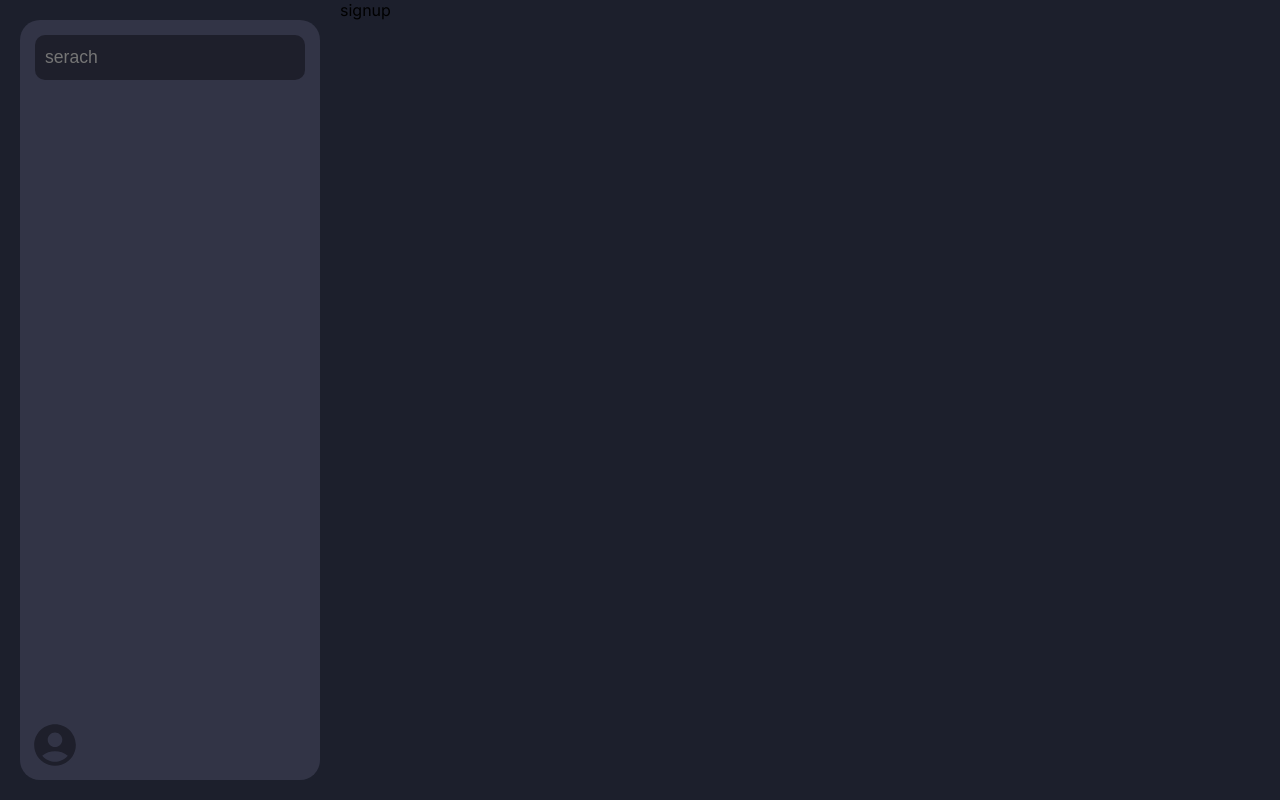
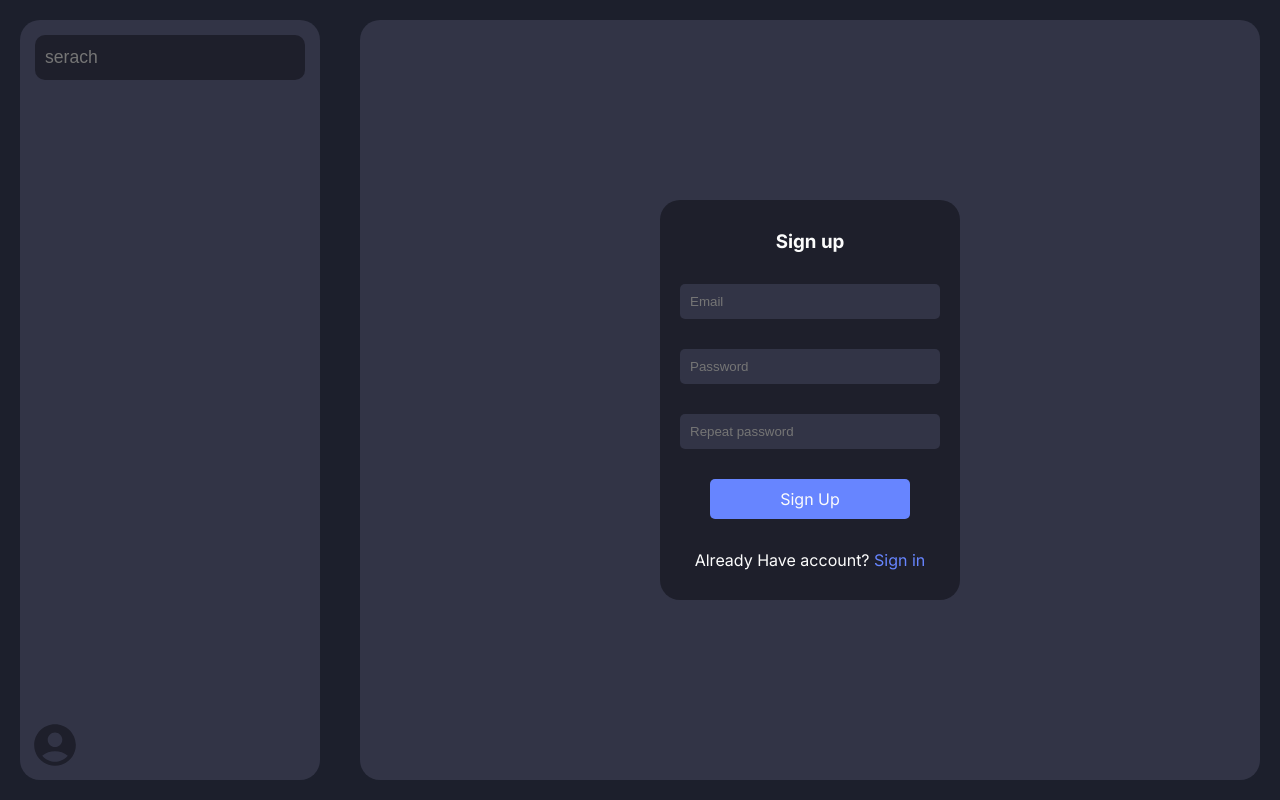
Before and after one commit to TheUs3rName/webchat, a Next.js app: page /auth/signup in a window 1280 px wide. Built offline with nearby package versions, Linux system fonts and the light colour scheme; no server answers.

Commit message:
complete the signup form & add the toast to forms

```diff
--- a/src/components/layout/Layout.js
+++ b/src/components/layout/Layout.js
@@ -1,5 +1,5 @@
 import styles from "@/styles/Layout.module.css";
-import Aside from "@/components/mdoule/Aside";
+import Aside from "@/components/module/Aside";
 
 function Layout({ children }) {
   return (
--- a/src/components/mdoule/Aside.js
+++ b/src/components/module/Aside.js
@@ -2,24 +2,9 @@ import { getChatList } from "@/services/httpClient";
 import styles from "@/styles/Aside.module.css";
 import { useQuery } from "@tanstack/react-query";
 import Link from "next/link";
-import { ThreeDots } from "react-loader-spinner";
 
 import { MdAccountCircle } from "react-icons/md";
-
-function Loader() {
-  return (
-    <ThreeDots
-      visible={true}
-      height="80"
-      width="80"
-      color="#1E1F2B"
-      radius="9"
-      ariaLabel="three-dots-loading"
-      wrapperStyle={{}}
-      wrapperClass=""
-    />
-  );
-}
+import Loader from "./Loader";
 
 function Aside() {
   const { data, isLoading } = useQuery({
--- /dev/null
+++ b/src/components/module/Loader.js
@@ -0,0 +1,20 @@
+import { ThreeDots } from "react-loader-spinner";
+
+function Loader() {
+  return (
+    <div>
+      <ThreeDots
+        visible={true}
+        height="10"
+        width="80"
+        color="#1E1F2B"
+        radius="9"
+        ariaLabel="three-dots-loading"
+        wrapperStyle={{}}
+        wrapperClass=""
+      />
+    </div>
+  );
+}
+
+export default Loader;
--- a/src/pages/api/hello.js
+++ /dev/null
@@ -1,5 +0,0 @@
-// Next.js API route support: https://nextjs.org/docs/api-routes/introduction
-
-export default function handler(req, res) {
-  res.status(200).json({ name: "John Doe" });
-}
--- a/src/pages/auth/signup/index.js
+++ b/src/pages/auth/signup/index.js
@@ -1,7 +1,86 @@
-import React from "react";
+import styles from "@/styles/Form.module.css";
+import { useState } from "react";
+import toast, { Toaster } from "react-hot-toast";
+import Link from "next/link";
+import { validateEmail, validatePassw } from "@/utils/formValidator";
+import { DONT_MATCH, INVALID_EMAIL, POS, SHORT_PASSW } from "@/utils/messages";
+import { useMutation } from "@tanstack/react-query";
+import { signUp } from "@/services/httpClient";
+import Loader from "@/components/module/Loader";
+import { useRouter } from "next/navigation";
 
 function index() {
-  return <div>signup</div>;
+  const [email, setEmail] = useState("");
+  const [passw, setPassw] = useState("");
+  const [rePassw, setRePassw] = useState("");
+
+  const { status, mutateAsync } = useMutation({
+    mutationKey: ["signUp"],
+    mutationFn: signUp,
+    retry: false,
+  });
+
+  const router = useRouter();
+
+  const signupHandler = async () => {
+    const isValidEmail = validateEmail(email);
+    const isValidPassw = validatePassw(passw);
+    const isPasswEquals = passw === rePassw;
+
+    if (!isValidEmail) {
+      return toast.error(INVALID_EMAIL, { position: POS });
+    }
+
+    if (!isPasswEquals) {
+      return toast.error(DONT_MATCH, { position: POS });
+    }
+
+    if (!isValidPassw) {
+      return toast.error(SHORT_PASSW, { position: POS });
+    }
+
+    const data = { email, password: passw };
+    const res = await mutateAsync(data);
+
+    if (res.status === "OK") {
+      toast.success(res.message, { position: POS });
+      setTimeout(() => {
+        router.push("/");
+      }, 1000);
+    } else {
+      toast.error(res.message, { position: POS });
+    }
+  };
+
+  return (
+    <div className={styles.container}>
+      <Toaster />
+      <div className={styles.main}>
+        <h3>Sign up</h3>
+        <input
+          value={email}
+          onChange={(e) => setEmail(e.target.value)}
+          placeholder="Email"
+        />
+        <input
+          value={passw}
+          onChange={(e) => setPassw(e.target.value)}
+          placeholder="Password"
+        />
+        <input
+          value={rePassw}
+          onChange={(e) => setRePassw(e.target.value)}
+          placeholder="Repeat password"
+        />
+        <div className={styles.button} onClick={signupHandler}>
+          {status === "pending" ? <Loader /> : "Sign Up"}
+        </div>
+        <p>
+          Already Have account? <Link href="/auth/signin">Sign in</Link>
+        </p>
+      </div>
+    </div>
+  );
 }
 
 export default index;
--- a/src/pages/index.js
+++ b/src/pages/index.js
@@ -3,8 +3,3 @@ import styles from "@/styles/Home.module.css";
 export default function Home() {
   return <div className={styles.main}></div>;
 }
-
-export async function getServerSideProps({ req }) {
-  console.log(req.headers);
-  return {props: {}}
-}
--- a/src/services/httpClient.js
+++ b/src/services/httpClient.js
@@ -7,7 +7,7 @@ const httpClient = axios.create({
 
 httpClient.interceptors.response.use(
   (res) => res.data,
-  (err) => err
+  (err) => err.response.data
 );
 
 const getChatList = async () => {
@@ -20,5 +20,15 @@ const signIn = async (data) => {
   return res;
 };
 
-export { getChatList, signIn };
+const signUp = async (data) => {
+  const res = httpClient.post("/auth/signup", data);
+  return res;
+};
+
+const whoAmI = async () => {
+  const res = httpClient.get("/auth/whoami");
+  return res;
+};
+
+export { getChatList, signIn, signUp, whoAmI };
 export default httpClient;
--- a/src/styles/Signin.module.css
+++ b/src/styles/Form.module.css
@@ -46,10 +46,14 @@
     color: var(--blue-color);
 }
 
-.main button {
+.button {
+    display: flex;
+    justify-content: center;
+    align-items: center;
     background-color: var(--blue-color);
     border: none;
     width: 60%;
+    height: 20px;
     padding: 10px;
     border-radius: 5px;
     color: #fcfcfc;
@@ -57,6 +61,6 @@
 
 }
 
-.main button:hover {
+.button:hover {
     cursor: pointer;
 }
--- /dev/null
+++ b/src/utils/messages.js
@@ -0,0 +1,15 @@
+const INVALID_EMAIL = "Your email is Invalid or unsupported email address !";
+const SHORT_PASSW = "Your password must be at least 8 characters length !";
+const SIGNIN_SUCCESS = "Successfully signed in.";
+const SIGNUP_SUCCESS = "Successfully signed up.";
+const DONT_MATCH = "Passwords doesn't match !";
+const POS = "top-right";
+
+export {
+  INVALID_EMAIL,
+  SHORT_PASSW,
+  SIGNIN_SUCCESS,
+  SIGNUP_SUCCESS,
+  DONT_MATCH,
+  POS,
+};
```
Also changed, not shown: src/pages/auth/signin/index.js (+20 -9 lines), src/pages/profile/index.js (+19 -4 lines), src/utils/cookies.js (added, +8 -0 lines), 2 other files (tests, documents, lock files or other folders).
